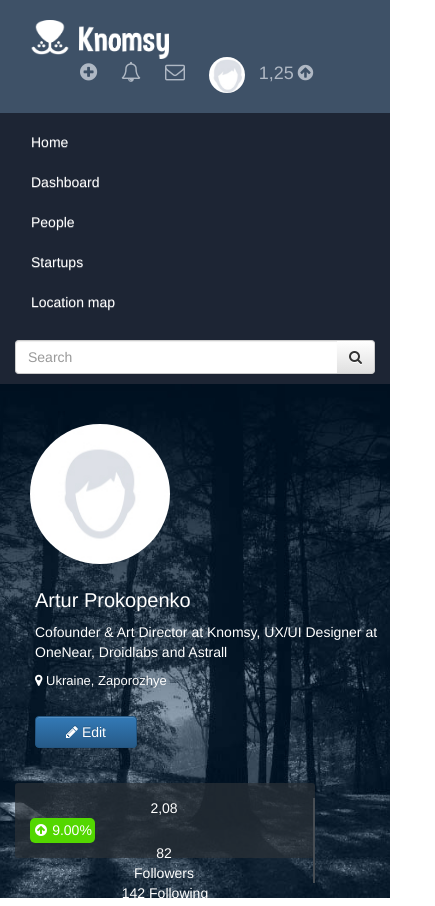
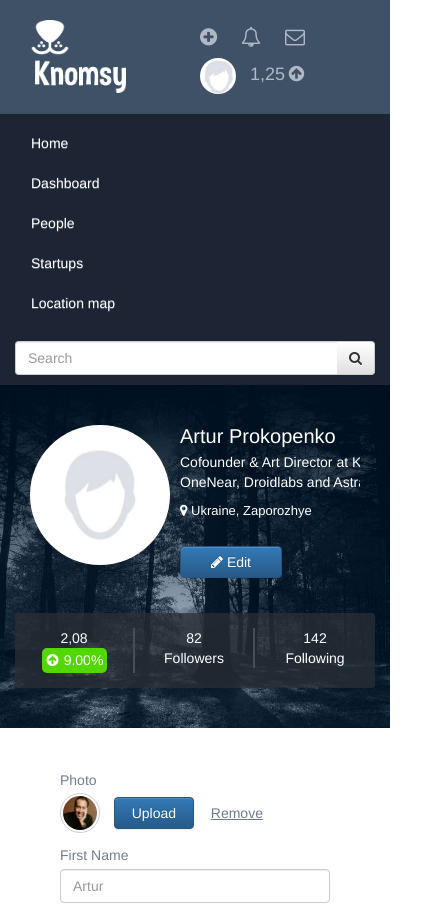
Before and after one commit to panda-go-panda/knomsy_project, a plain HTML site: page index.html in a window 390 px wide. Shown: the top 906 px of the page, 435 px wide, since content can reach past the window. Drawn offline with nearby package versions, Linux system fonts and the light colour scheme.

Commit message:
adaptive design

```diff
--- a/index.html
+++ b/index.html
@@ -2,6 +2,7 @@
 <html>
     <head>
         <meta charset="utf-8">
+        <meta name="viewport" content="width=device-width">
         <!-- Latest compiled and minified CSS -->
         <link rel="stylesheet" href="//maxcdn.bootstrapcdn.com/bootstrap/3.3.4/css/bootstrap.min.css">
 
@@ -18,12 +19,12 @@
             <header class="header header_fixed">
                 <div class="header__topbar row">
                     <div class="topbar container">
-                        <div class="logo col-md-6">
+                        <div class="logo col-xs-4 col-sm-3 col-md-3">
                             <img class="logo__picture" src="./images/logo.png" />
                             <a  href="#"><img class="logo__name" src="./images/company-name.png" /></a>
                         </div>
 
-                        <div class="col-md-6">
+                        <div class="col-xs-8 col-sm-9 col-md-9">
                             <ul class="usermenu navbar-right">
                                 <li class="usermenu__item usermenu__item_button"><i class="fa fa-plus-circle"></i></li>
 
@@ -68,32 +69,40 @@
             <section class="profilecard row">
                 <div class="profilecard__header profilecard__header_fixed">
                     <div class="container">
-                        <div class="col-md-2">
-                            <img class="header__userpic" src="./images/profile-picture__big.png" />
+                        <div class="col-md-8">
+                            <div class="media">
+                                <div class="media-left">
+                                    <a href="#">
+                                        <img class="header__userpic media-object" src="./images/profile-picture__big.png">
+                                    </a>
                                 </div>
-                        <div class="col-md-6 header__userinfo">
-                            <h1 class="userinfo__name">Artur Prokopenko</h1>
+                                <div class="media-body">
+                                    <h4 class="userinfo__name media-heading">Artur Prokopenko</h4>
                                     <p class="userinfo__profession">Cofounder &#38; Art Director at Knomsy, UX/UI Designer at OneNear, Droidlabs and Astrall </p>
                                     <p class="userinfo__location"><i class="fa fa-map-marker"></i> Ukraine, Zaporozhye</p>
                                     <div class="header__edit">
                                         <button type="button" class="button_edit btn btn-primary"><i class="fa fa-pencil"></i> Edit</button>
                                     </div>
                                 </div>
+                            </div>
+                        </div>
+
+
                         <div class="col-md-4 header__contacts">
                             <div class="row">
-                                <div class="col-sm-3 col-md-4 contacts__rating">
+                                <div class="col-xs-4 col-sm-4 col-md-4 contacts__rating">
                                     <span class="rating__value">2,08</span>
                                     <div class="rating__trend">
                                         <i class="trend__icon fa fa-arrow-circle-up"> </i>
                                         <span class="trend__value"> 9.00%</span>
                                     </div>
                                 </div>
-                                <div class="col-sm-3 col-md-4 contacts__followers">
+                                <div class="col-xs-4 col-sm-4 col-md-4 contacts__followers">
                                     <span class="followers__value">82</span><br/>
                                     <span class="followers__title">Followers</span>
                                 </div>
-                                <div class="col-sm-3 col-md-4 contacts__following">
-                                    <span class="following__value">142</span>
+                                <div class="col-xs-4 col-sm-4 col-md-4 contacts__following">
+                                    <span class="following__value">142</span><br/>
                                     <span class="following__title">Following</span>
                                 </div>
                             </div>
--- a/main.css
+++ b/main.css
@@ -125,29 +125,22 @@ html {
 
 }
 
-.header__userinfo {
-    padding-left: 20px;
-    padding-top: 25px;
-}
+
 
 .userinfo__name {
     color: #FFFFFF;
     font-size: 20px;
-    margin: 0;
-    display: inline;
 }
 
 .userinfo__profession {
     color: #FFFFFF;
     font-size: 14px;
-    padding-top: 10px;
     width: 400px;
 }
 
 .userinfo__location {
     color: #FFFFFF;
     font-size: 13px;
-    width: 400px;
 }
 
 .header__edit {
@@ -209,6 +202,7 @@ html {
     width: 65px;
     height: 25px;
     line-height: 25px;
+    margin: 0 auto;
 }
 
 .trend__icon {
@@ -927,3 +921,9 @@ html {
     border: none;
   }
 }
+
+@media (max-width: 995px) {
+    .header__contacts {
+        width: 100%;
+    }
+}
```
Lines whose indentation alone changed are shown as unchanged.
